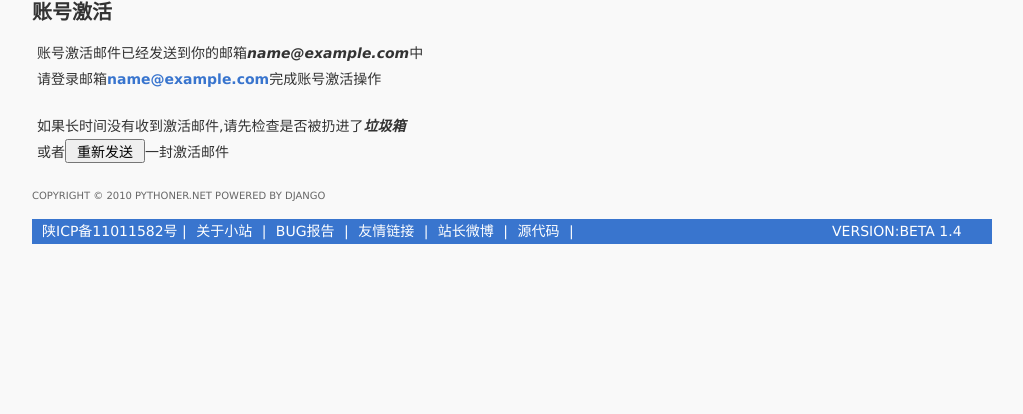
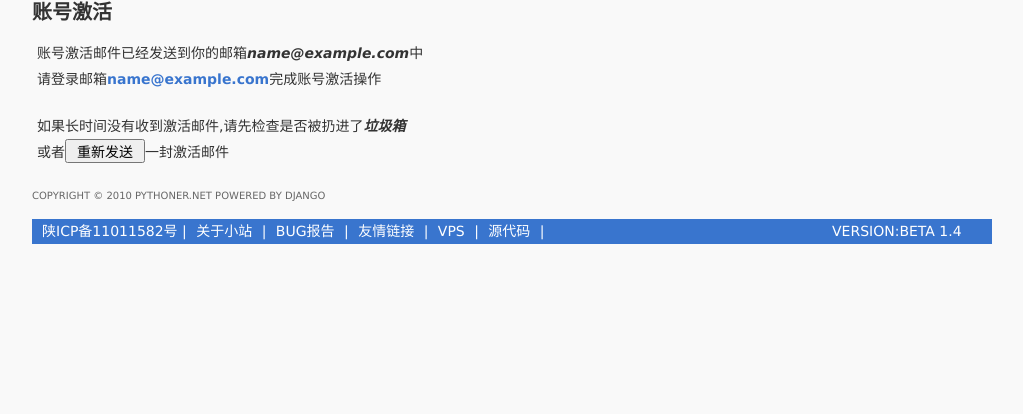
Before and after one commit to ty-me/pythoner.net, a Django app: template pythoner/templates/account_active.html in a window 1280 px wide. Shown: the part 60-474 px from the top of the page, without its empty margins (128-1151 px from the left). Run offline with Django 3.2, Linux system fonts and the light colour scheme; the template is opened without the code that fills it: most values are stand-ins (such as "Sample title", 1, 10 or a date in 2020); parts of the project's set-up code (start-up, migrations or seed data) failed here and were passed over; some libraries are stand-ins or nearby versions.

Commit message:
append a vps link

```diff
--- a/pythoner/templates/foot.html
+++ b/pythoner/templates/foot.html
@@ -7,7 +7,7 @@
                 <a href="/about/">关于小站</a> |
                 <a href="/topic/31/">BUG报告</a> |
                 <a href="/link/">友情链接</a> |
-                <a href="http://weibo.com/tyminiblog2010" target="_blank">站长微博</a> |
+                <a href="http://t.cn/zTK8KXw  " target="_blank">VPS</a> |
                 <a href="http://pythoner.org" target="_blank">源代码</a> |
                 <script src="http://s17.cnzz.com/stat.php?id=3263387&web_id=3263387&show=pic" language="JavaScript"></script>
             </div>
```
